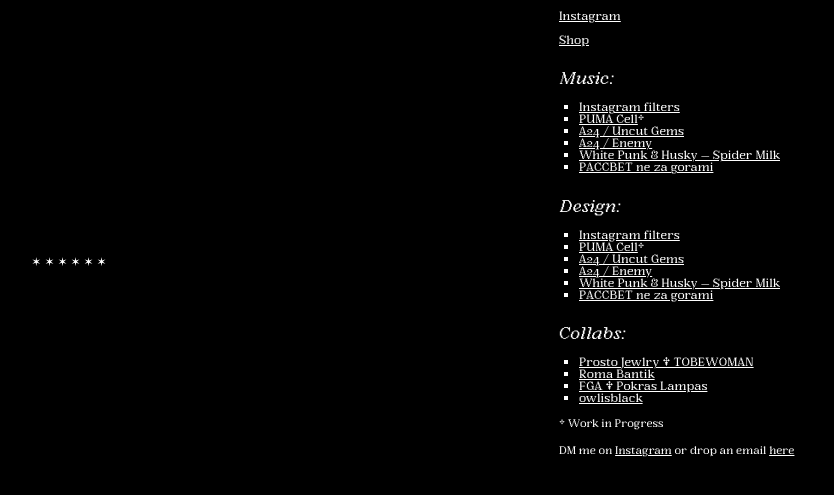
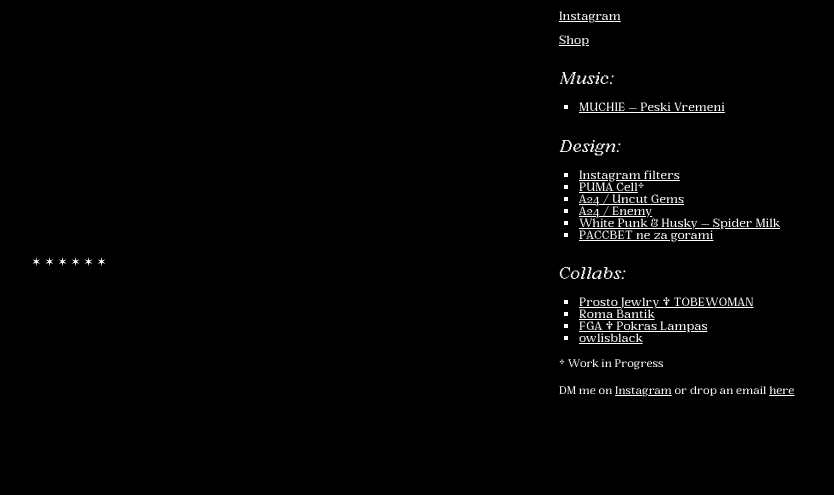
Before and after one commit to slaycid/world, a plain HTML site: page index.html in a window 1280 px wide. Shown: the part 137-632 px from the top of the page, without its empty margins (421-1255 px from the left). Drawn offline with Linux system fonts and the light colour scheme; a script that the page names is missing.

Commit message:
Update index.html

```diff
--- a/index.html
+++ b/index.html
@@ -50,12 +50,7 @@
     <p><a href="https://shop.slaycid.world/">Shop</a></p>
     <h2>Music:</h2>
     <ul type="square">
-      <li><a href="http://instagram.com/p/B2rrQsxBrwh/">Instagram filters</a></li>
-      <li><a href="http://instagram.com/p/B5SjYZDhf30/">PUMA Cell</a>*</li>
-      <li><a href="http://instagram.com/p/B8yqHe6hhcb/">A24 / Uncut Gems</a></li>
-      <li><a href="http://instagram.com/p/B9KjXnohoq2/">A24 / Enemy</a></li>
-      <li><a href="http://instagram.com/p/B_fBx7rBZpg/">White Punk & Husky — Spider Milk</a></li>
-      <li><a href="http://instagram.com/p/CANteyih4jr/">PACCBET ne za gorami</a></li>
+      <li><a href="http://instagram.com/p/B_fBx7rBZpg/">MUCHIE — Peski Vremeni</a></li>
     </ul>
     <h2>Design:</h2>
     <ul type="square">
```
